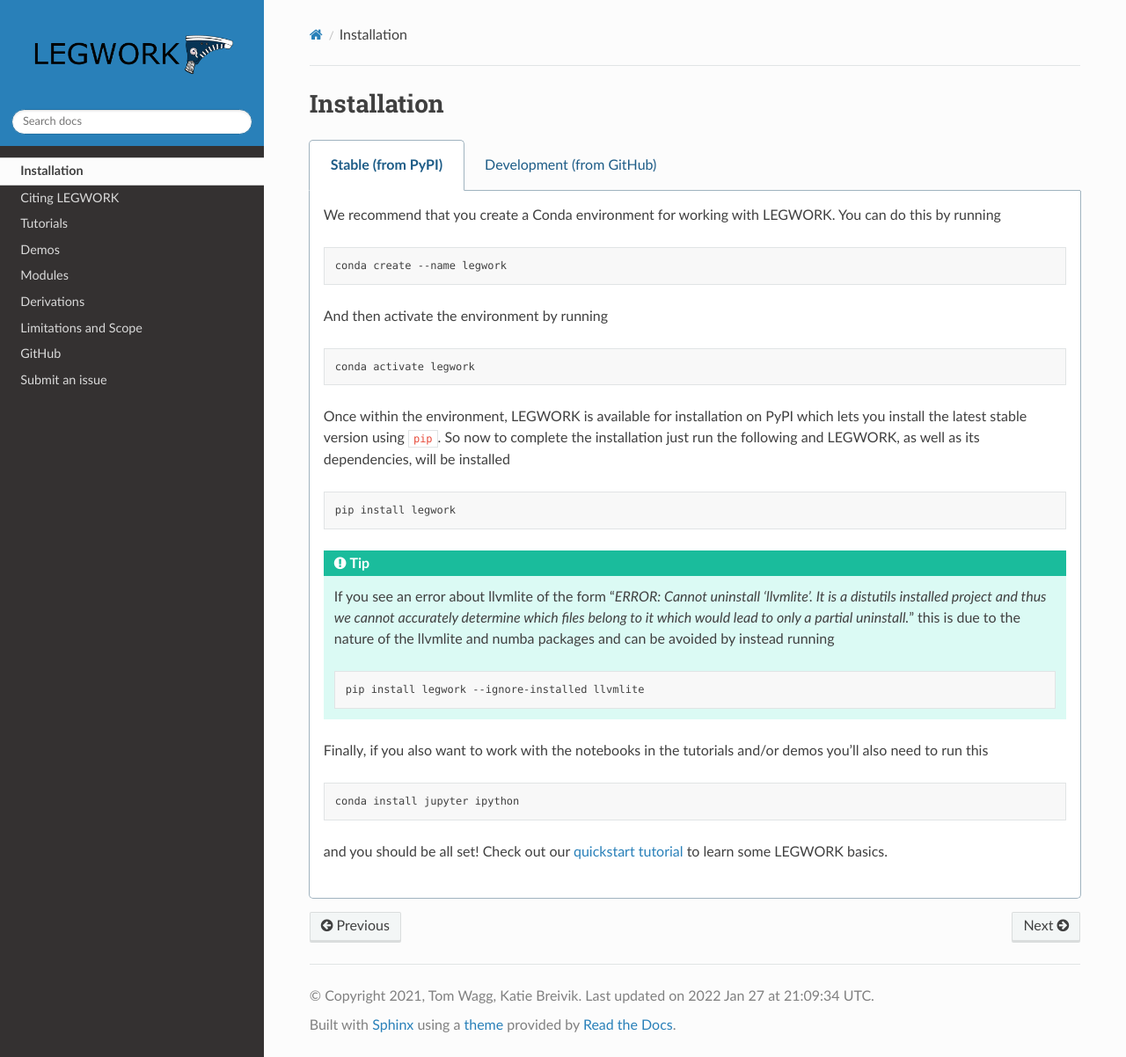
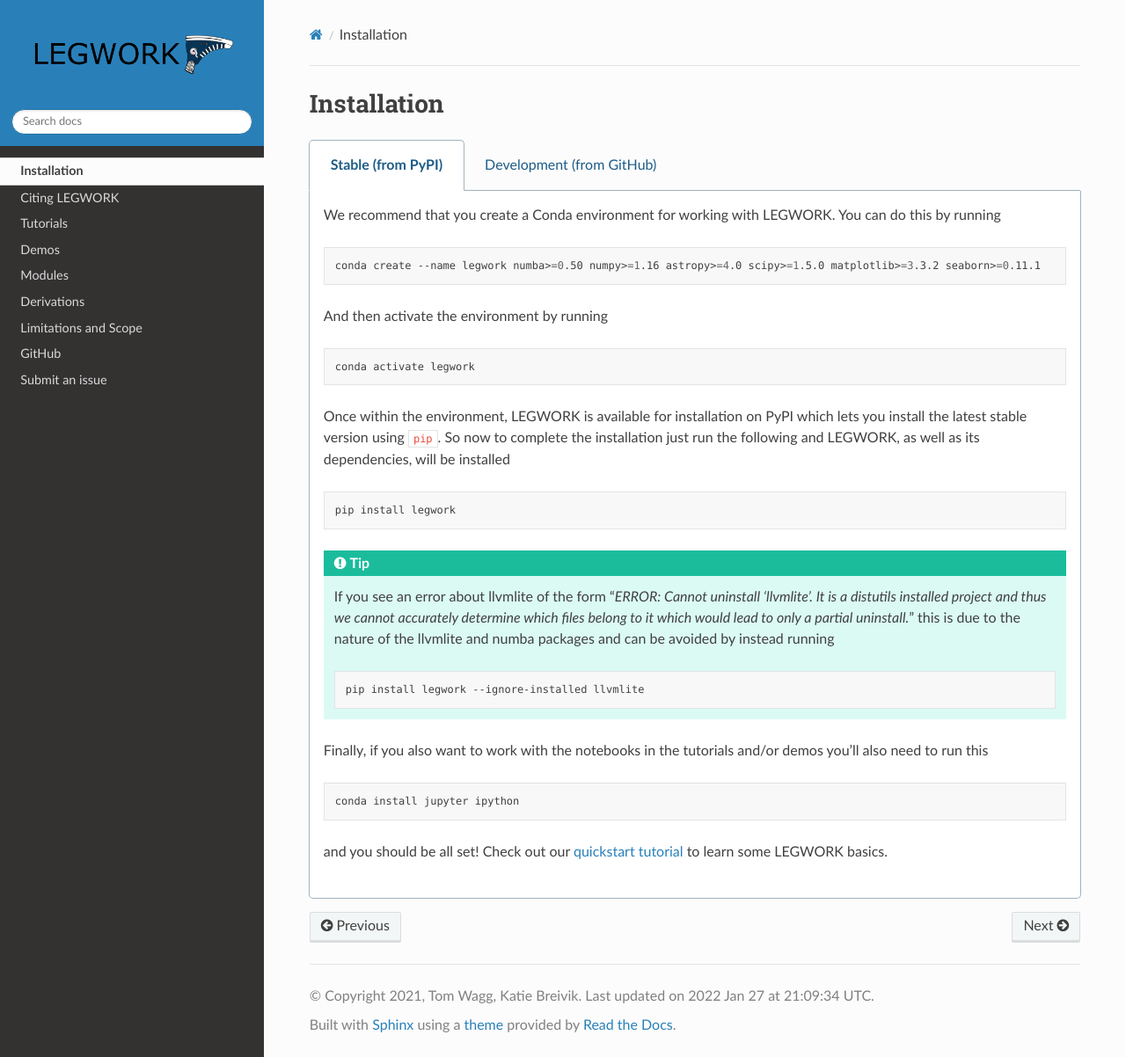
Before and after one commit to TeamLEGWORK/LEGWORK, a Sphinx documentation site: the page built from docs/install.rst, in a window 1280 px wide and 1202 px high. Shown: the whole window at 88% size. Built offline with Sphinx 7.4.7 and the Read the Docs theme 2.0.0, drawn with Linux system fonts in a browser that asks for light colours; pages that are not in the unit, such as notebooks, are missing from menus.

Commit message:
add specific versions to conda environment

```diff
--- a/docs/install.rst
+++ b/docs/install.rst
@@ -10,7 +10,7 @@
 
         .. code-block:: bash
 
-            conda create --name legwork
+            conda create --name legwork numba>=0.50 numpy>=1.16 astropy>=4.0 scipy>=1.5.0 matplotlib>=3.3.2 seaborn>=0.11.1
 
         And then activate the environment by running
 
@@ -61,7 +61,7 @@
 
         .. code-block:: bash
 
-            conda create --name legwork
+            conda create --name legwork numba>=0.50 numpy>=1.16 astropy>=4.0 scipy>=1.5.0 matplotlib>=3.3.2 seaborn>=0.11.1
 
         And then activate the environment by running
 
```
